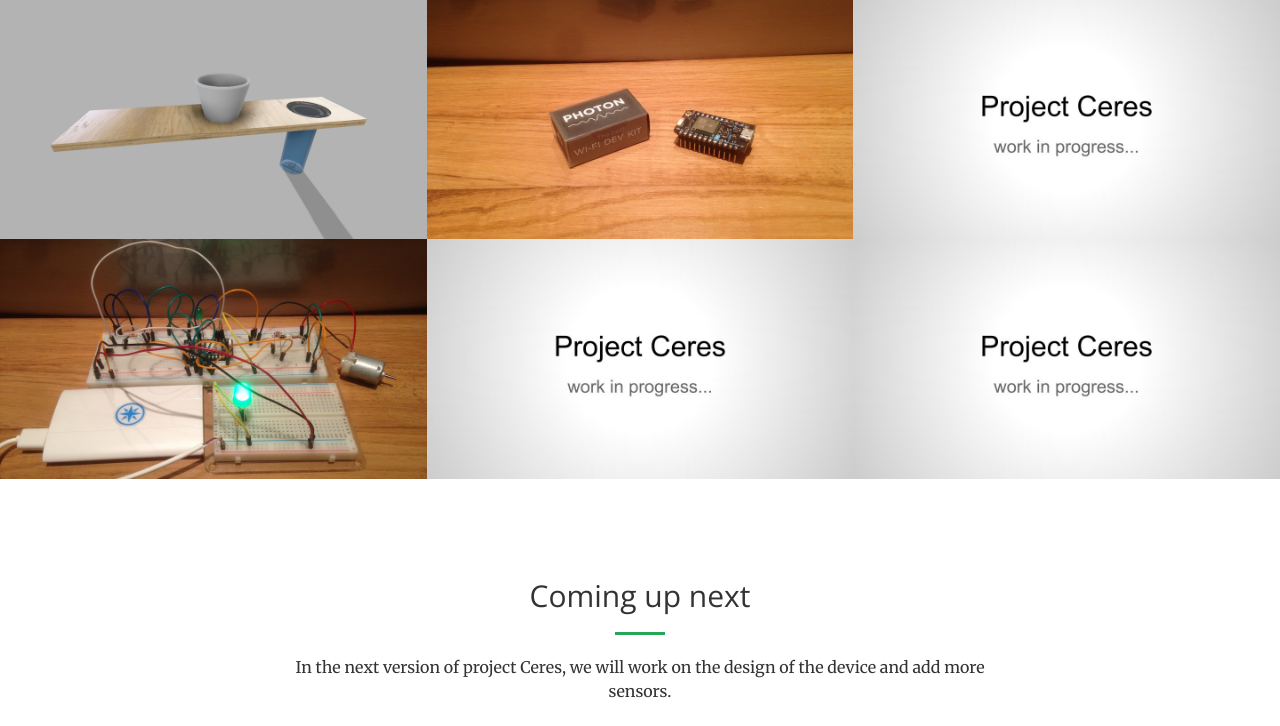
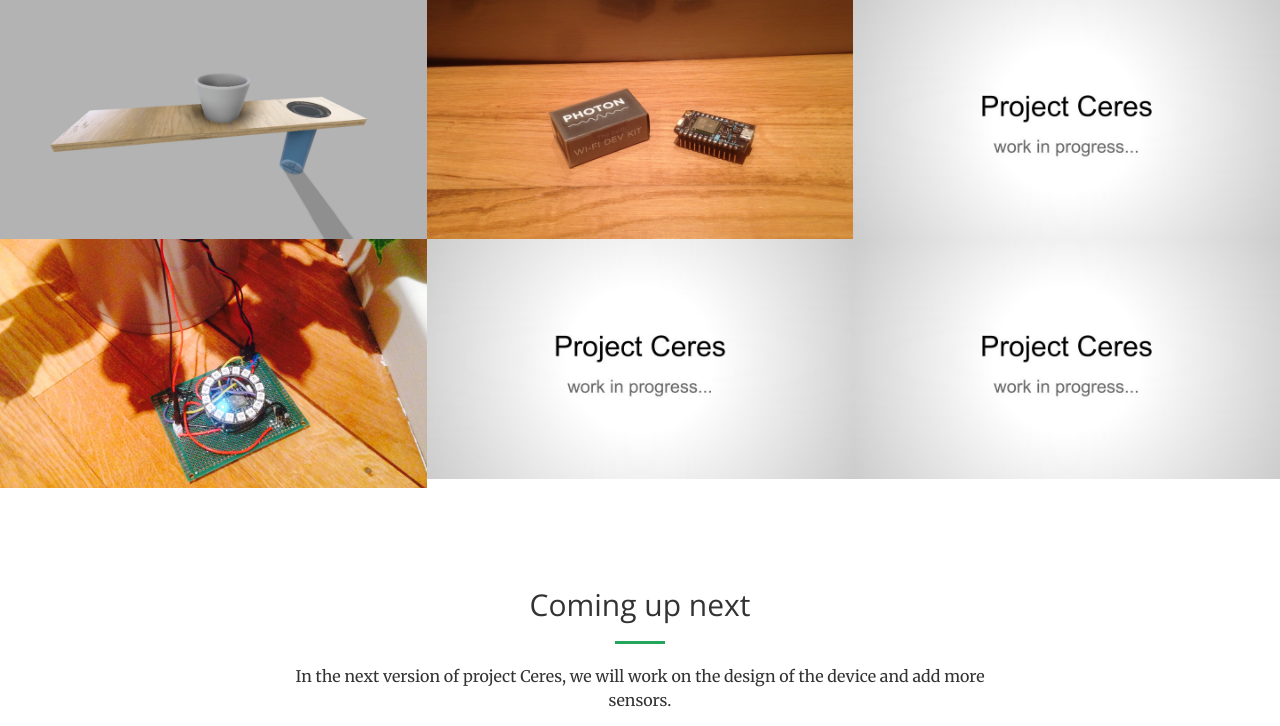
Before and after one commit to jbgariel/project-ceres, a Flask app: page / in a window 1280 px wide. Shown: the part 2866-3592 px from the top of the page. Run offline with Flask 2, Linux system fonts and the light colour scheme; data that the repository does not hold is empty; some libraries are stand-ins or nearby versions.

Commit message:
add photo

```diff
--- a/web_app/templates/index.html
+++ b/web_app/templates/index.html
@@ -248,7 +248,7 @@ non-intrusive and modular.</p>
 				</div>
 				<div class="col-lg-4 col-sm-6">
 					<a href="#portfolioModal4" class="portfolio-box" data-toggle="modal">
-						<img src="./static/img/portfolio/proto1.jpg" class="img-responsive" alt="">
+						<img src="./static/img/portfolio/protoV2_1.jpg" class="img-responsive" alt="">
 						<div class="portfolio-box-caption">
 							<div class="portfolio-box-caption-content">
 								<div class="project-category text-faded">
```
